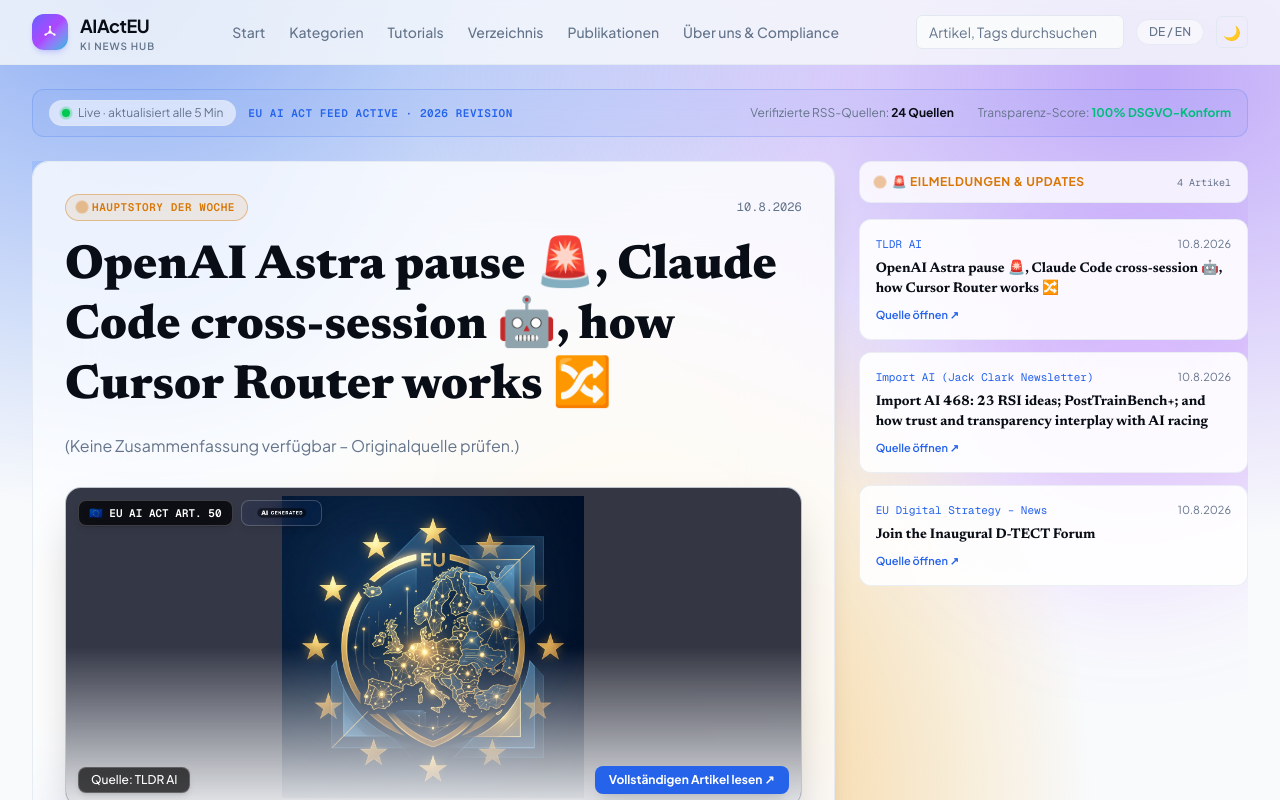
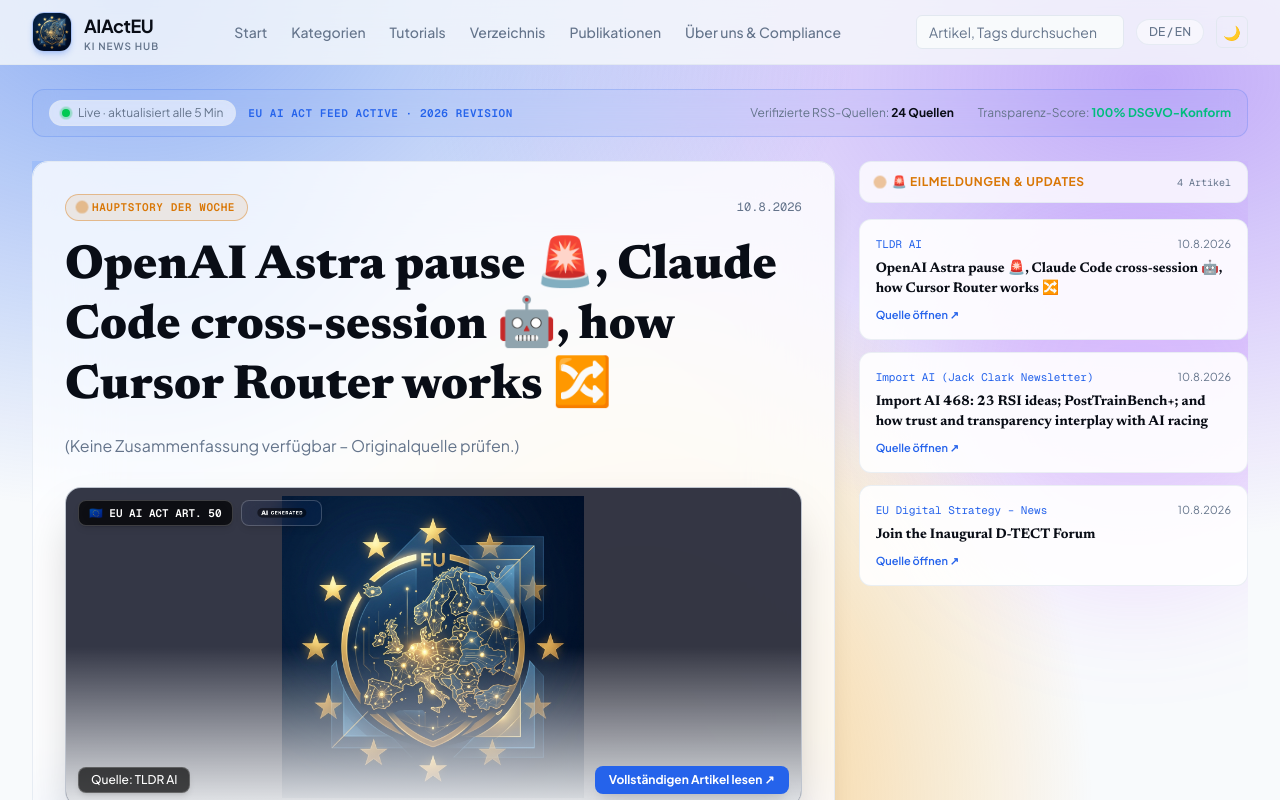
Before and after one commit to OrhanHero/AIActEU, a Next.js app in the folder frontend/: page / in a window 1280 px wide. Shown: the top 800 px of the page. Built offline with nearby package versions, Linux system fonts and the light colour scheme; no server answers.

Commit message:
feat(header): Replace header logo icon with hero_ai_act_governance image button next to AIActEU text

```diff
--- a/frontend/src/components/Header.tsx
+++ b/frontend/src/components/Header.tsx
@@ -1,10 +1,10 @@
 "use client";
 
 import Link from "next/link";
+import Image from "next/image";
 import { useState } from "react";
 import { ThemeToggle } from "./ThemeToggle";
 import { SearchBox } from "./SearchBox";
-import { LogoMark } from "./Logo";
 
 const navLinks = [
   { href: "/", label: "Start" },
@@ -47,8 +47,15 @@
     <header className="sticky top-0 z-50 border-b border-border/80 bg-background/80 backdrop-blur-xl transition-all duration-300">
       <div className="mx-auto flex h-16 max-w-7xl items-center justify-between gap-4 px-4 sm:px-6 lg:px-8">
         <Link href="/" className="group flex items-center gap-3 font-semibold">
-          <span className="inline-flex h-9 w-9 items-center justify-center rounded-xl bg-gradient-to-br from-indigo-500 via-purple-500 to-cyan-500 text-white shadow-md shadow-indigo-500/20 transition-all duration-300 group-hover:scale-105 group-hover:shadow-indigo-500/40">
-            <LogoMark />
+          {/* Logo Button mit EU AI Act Governance Bild */}
+          <span className="relative inline-flex h-10 w-10 overflow-hidden rounded-xl border border-primary/30 shadow-md shadow-primary/20 transition-all duration-300 group-hover:scale-105 group-hover:border-primary/60 group-hover:shadow-primary/40">
+            <Image
+              src="/images/hero_ai_act_governance.png"
+              alt="AIActEU Logo"
+              fill
+              sizes="40px"
+              className="object-cover object-center transition-transform duration-500 group-hover:scale-110"
+            />
           </span>
           <span className="flex flex-col leading-tight">
             <span className="text-lg font-bold tracking-tight text-foreground transition-colors group-hover:text-primary">
```
